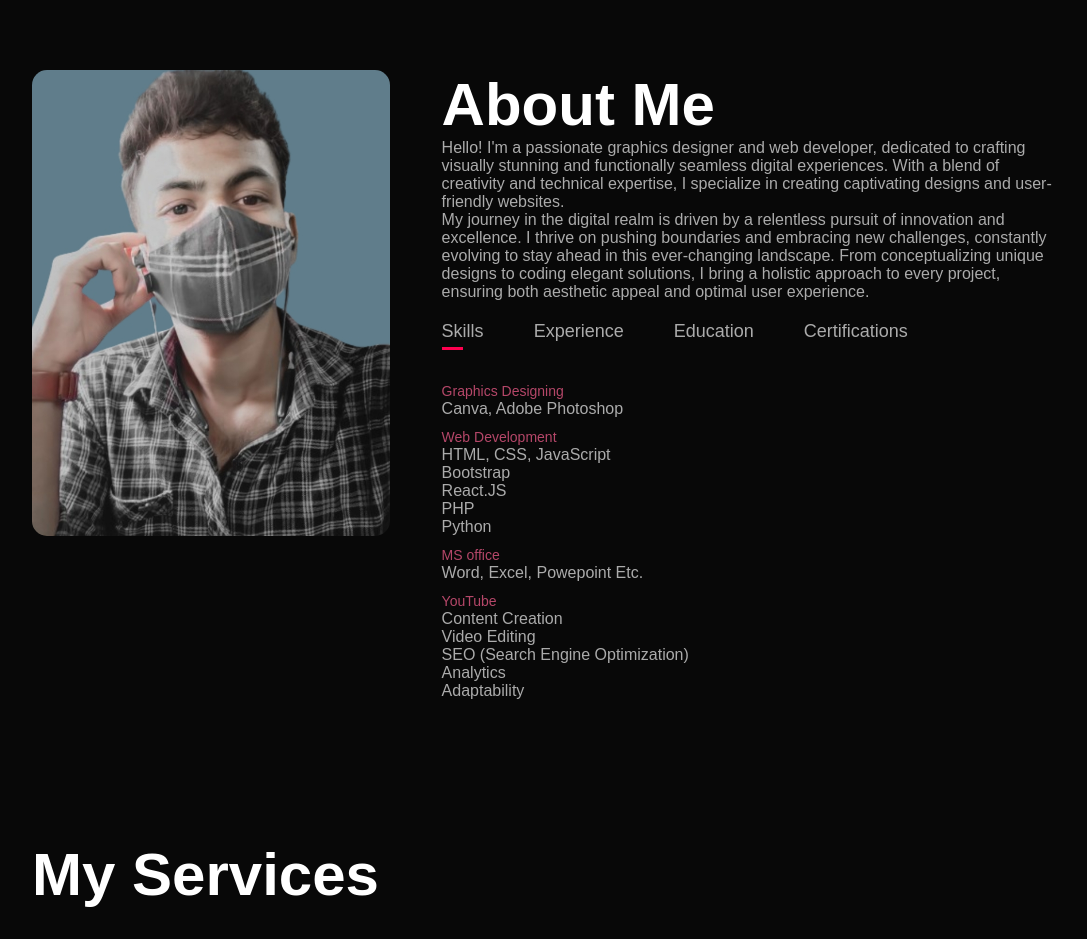
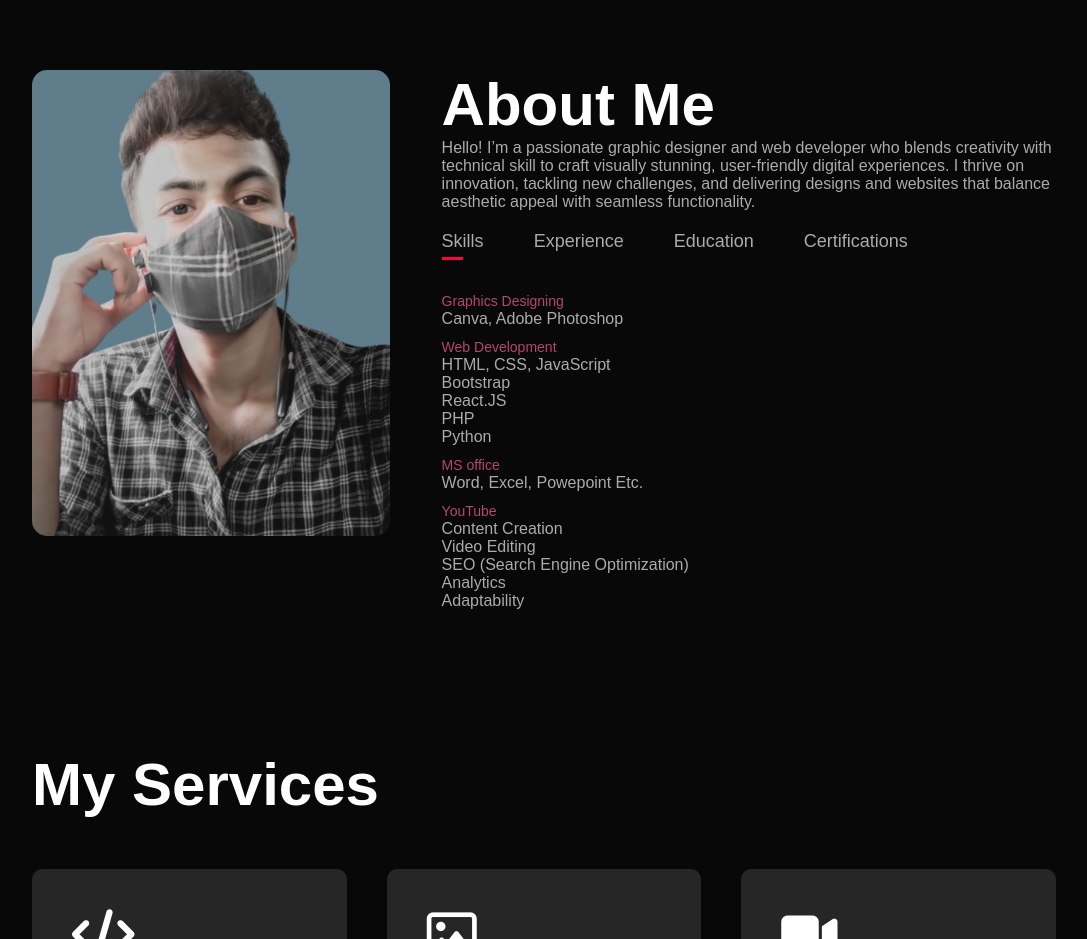
Before and after one commit to Geniuspriyanshu/me, a plain HTML site: page index.html in a window 1280 px wide. Shown: the part 820-1759 px from the top of the page, without its empty margins (96-1183 px from the left). Drawn offline with Linux system fonts and the light colour scheme.

Commit message:
Update index.html
About me updated

```diff
--- a/index.html
+++ b/index.html
@@ -41,16 +41,7 @@
                 </div>
                 <div class="about-col-2">
                     <h1 class="sub-title">About Me</h1>
-                    <p>Hello! I'm a passionate graphics
-                        designer and web developer, dedicated to crafting visually
-                        stunning and functionally seamless digital experiences. With a
-                        blend of creativity and technical expertise, I specialize in creating
-                        captivating designs and user-friendly websites.<br>My journey in the
-                        digital realm is driven by a relentless pursuit of innovation and excellence.
-                        I thrive on pushing boundaries and embracing new challenges, constantly evolving
-                        to stay ahead in this ever-changing landscape. From conceptualizing unique designs
-                        to coding elegant solutions, I bring a holistic approach to every project,
-                        ensuring both aesthetic appeal and optimal user experience.</p>
+                    <p>Hello! I’m a passionate graphic designer and web developer who blends creativity with technical skill to craft visually stunning, user-friendly digital experiences. I thrive on innovation, tackling new challenges, and delivering designs and websites that balance aesthetic appeal with seamless functionality.</p>
 
                     <div class="tab-titles">
                         <p class="tab-links active-link" onclick="opentab('Skills')">Skills</p>
```
